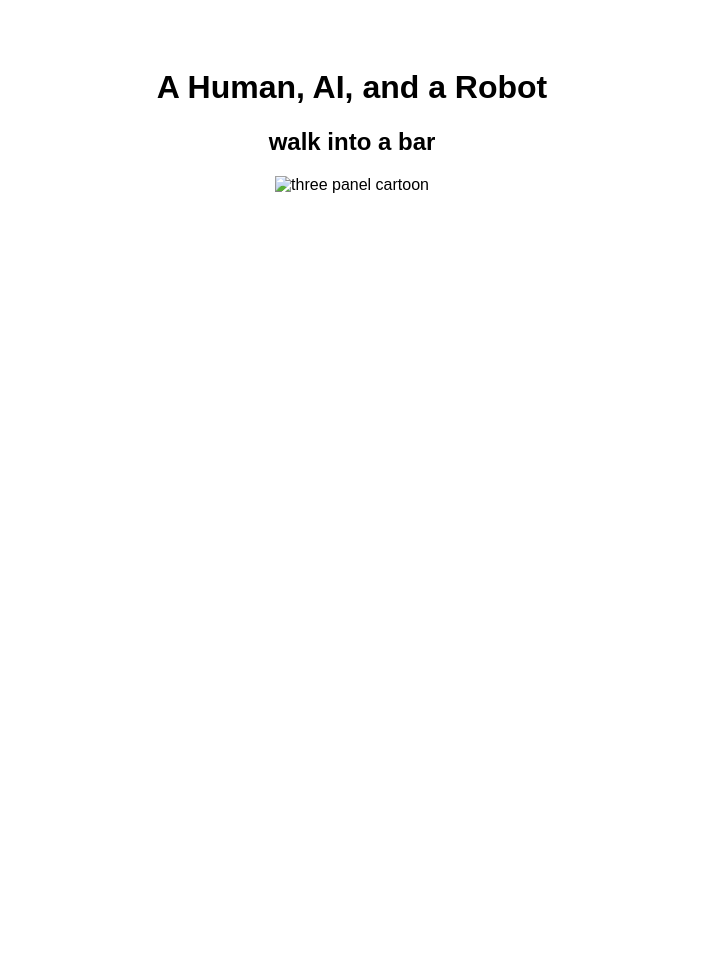
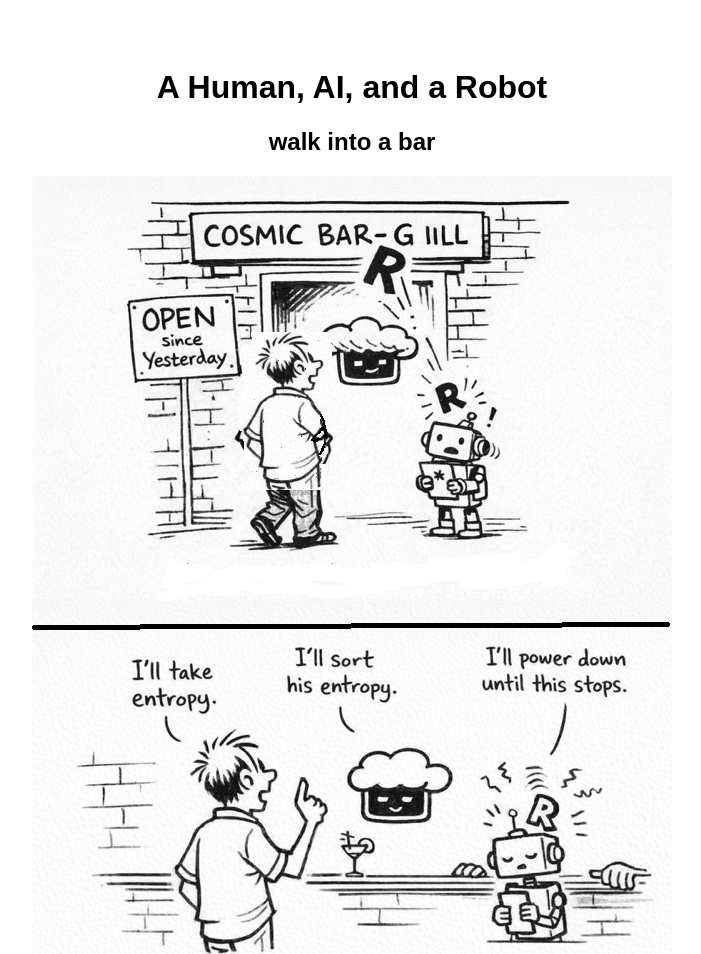
Before and after one commit to Dogamite/ohscat, a plain HTML site: page index.html in a window 1280 px wide. Shown: the top 954 px of the page, without its empty margins (288-989 px from the left). Before the commit the page ends 800 px from the top, so only its background shows below. Drawn offline with Linux system fonts and the light colour scheme.

Commit message:
Update index.html

```diff
--- a/index.html
+++ b/index.html
@@ -20,7 +20,7 @@
     <h1>A Human, AI, and a Robot</h1>
     <h2>walk into a bar</h2>
 
-    <img src="robotwalks.png" alt="three panel cartoon">
+    <img src="robotswalks.png" alt="three panel cartoon">
 
 </body>
 </html>
```
